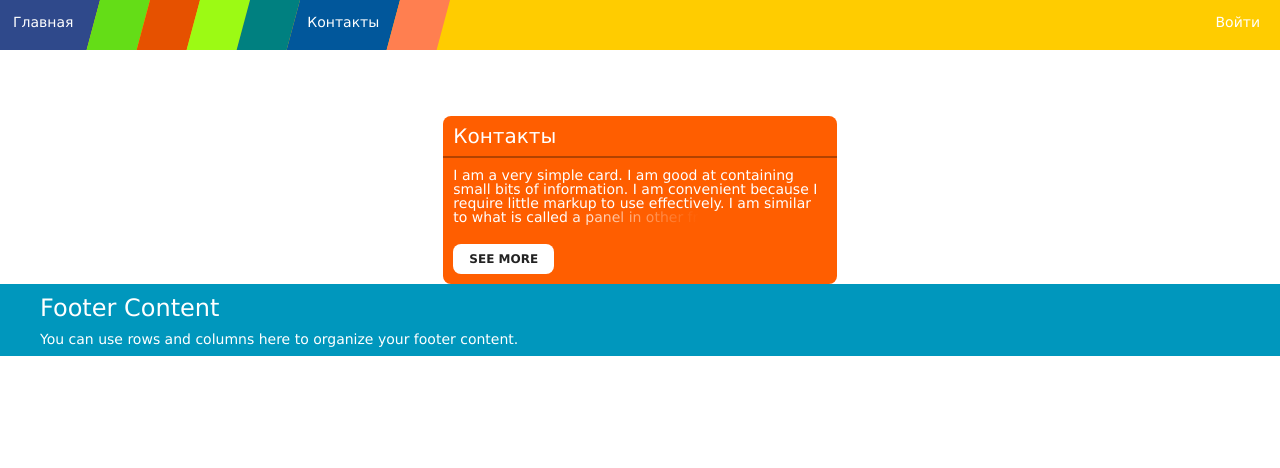
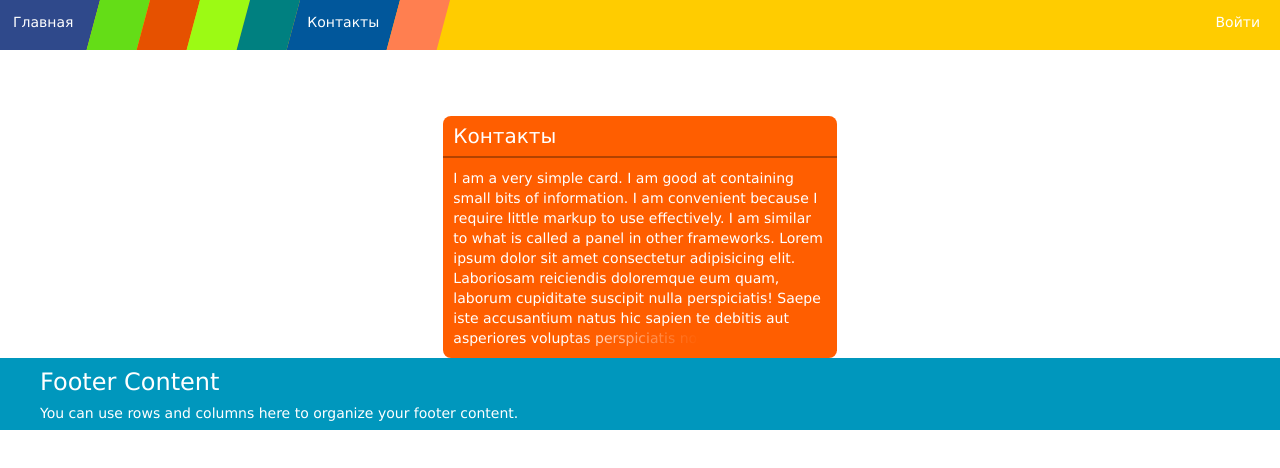
Before and after one commit to kuildi/ProjectOne, a React app: page /#/contacts in a window 1280 px wide. Shown: the top 468 px of the page. Built offline with nearby package versions, Linux system fonts and the light colour scheme; the HTML template or start-up script is replaced by a standard one.

Commit message:
Редактирование Card

```diff
--- a/src/Pages/Contacts.js
+++ b/src/Pages/Contacts.js
@@ -6,30 +6,14 @@ export default class Contacts extends React.Component {
         let contactText = `I am a very simple card.
                            I am good at containing small bits of information.
                            I am convenient because I require little markup to use effectively.
-                           I am similar to what is called a panel in other frameworks.`;
+                           I am similar to what is called a panel in other frameworks.
+                           Lorem ipsum dolor sit amet consectetur adipisicing elit. Laboriosam reiciendis doloremque eum quam, laborum cupiditate suscipit nulla perspiciatis! Saepe iste accusantium natus hic sapien
+                           te debitis aut asperiores voluptas perspiciatis nostrum!`;
 
         return (
             <article className="grid-main">
                 <h1 className="text-center grid__item_width_full">Contacts</h1>
                 <div className="grid__item_width_half grid__item_distribute_center">
-                    {/* <div className="card">
-                        <header className="card__header">
-                            <h4 className="white-text">Контакты</h4>
-                        </header>
-                        <section className="card__content">
-                            <span className="">I am a very simple card. I am good at containing small bits of information.
-                            I am convenient because I require little markup to use effectively. I am similar to what is called a panel in other frameworks.</span>
-                            <ol>
-                                <li>Tel: 8-800-555-35-35</li>
-                                <li> Lorem ipsum dolor sit amet consectetur adipisicing elit. Modi, blanditiis doloremque amet adipisci quidem, ducimus repellendus impedit aspernatur harum odit explicabo fugit unde corrupti nemo earum omnis dolores possimus voluptatem? </li>
-                                <li> Lorem ipsum, dolor sit amet consectetur adipisicing elit. Culpa laudantium quam veniam facilis consequatur doloremque dolorem blanditiis in, mollitia ea voluptates. Saepe qui a ducimus sit aperiam sequi, in culpa. </li>
-                                <li>Lorem, ipsum dolor sit amet consectetur adipisicing elit. Blanditiis, totam nisi. Voluptatem, ipsa provident laboriosam voluptatibus ipsum in nihil et porro neque dolorum tempore eligendi quibusdam, rem expedita beatae eaque!</li>
-                                <li>Lorem ipsum dolor sit amet consectetur adipisicing elit. Atque numquam velit sunt ea iure tempora hic commodi nulla eligendi accusantium omnis, aliquid iste recusandae quidem doloremque, necessitatibus suscipit blanditiis adipisci?</li>
-                            </ol>
-                        </section>
-                        <footer className="card__footer"></footer>
-                    </div> */}
-
                     <Card header={'Контакты'} text={contactText} class={''}/>
                 </div>
             </article>
--- a/src/Styles/cards.scss
+++ b/src/Styles/cards.scss
@@ -1,8 +1,6 @@
 @import 'variables';
 
 .card {
-    width: 100%;
-    height: 100%;
     min-height: 100px;
     position: relative;
     text-align: left;
@@ -20,33 +18,8 @@
         max-height: 100%;
         position: relative;
         padding: $s-space;
+        line-height: 20px;
         overflow: hidden;
         text-overflow: ellipsis;
     }
-
-    &__footer {
-        width: 100%;
-        height: 50px;
-        display: flex;
-        justify-content: space-between;
-        padding: $s-space;
-    }
 }
-
-@keyframes card-text {
-    0% {
-        top: -200px;
-        opacity: 0;
-    }
-
-    50% {
-        top: 10px;
-        opacity: 0.5;
-    }
-
-    100% {
-        top: 0px;
-        opacity: 1;
-        padding: 10px;
-    }
-}
--- a/src/Styles/style.scss
+++ b/src/Styles/style.scss
@@ -128,7 +128,7 @@ h2 {
     &::after {
         content: "";
         width: 70%;
-        height: 16px;
+        height: 22px;
         position: absolute;
         bottom: 7px;
         right: 0;
--- a/src/components/Card.js
+++ b/src/components/Card.js
@@ -11,9 +11,6 @@ export default class Card extends React.Component {
                 <div className="card__content text-overflow_fade">
                     <p>{this.props.text}</p>
                 </div>
-                <footer className="card__footer">
-                    <Button textBtn="See more" class="btn_primary-color" />
-                </footer>
             </aside>
         );
     }
```
Also changed, not shown: 1 other file (tests, documents, lock files or other folders).
